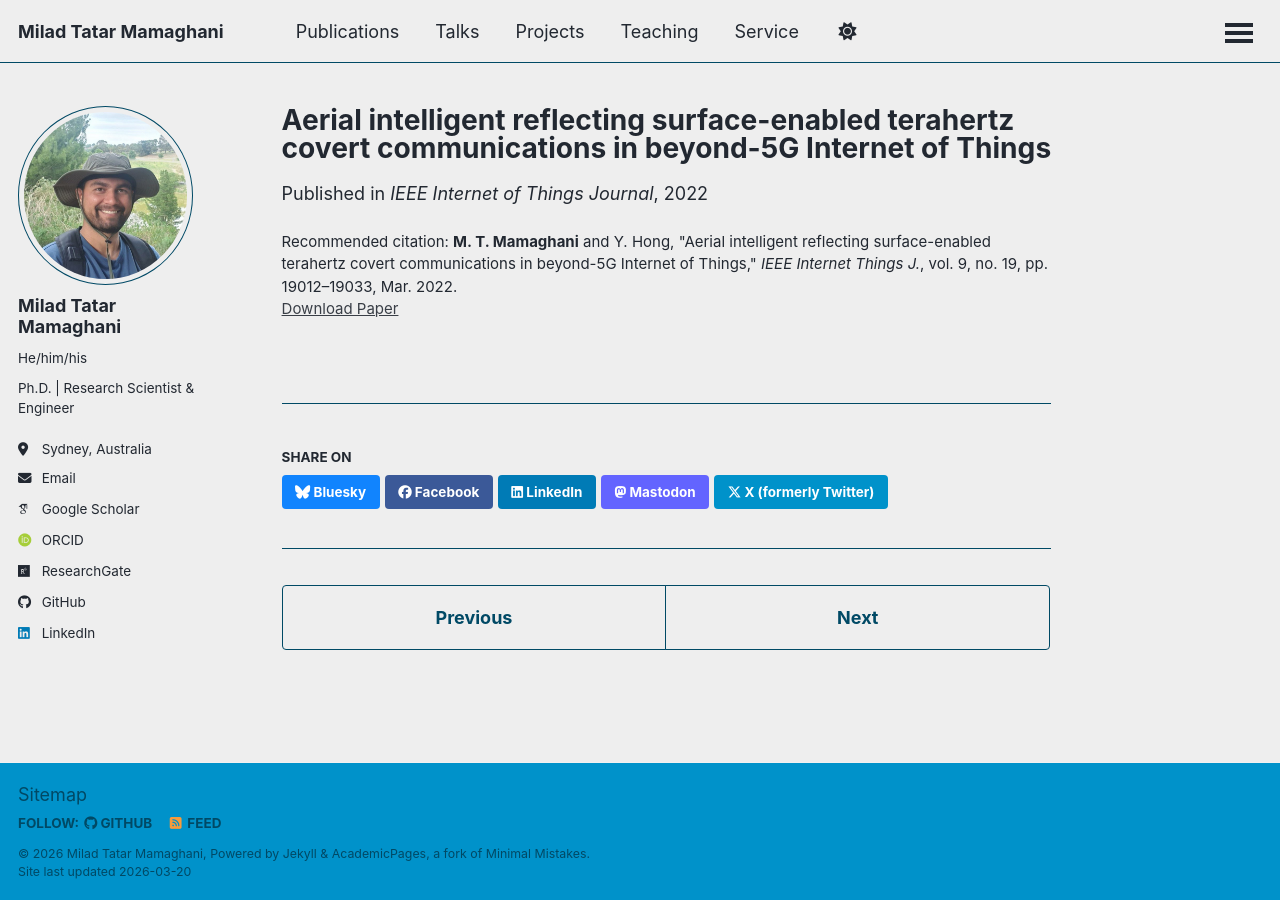
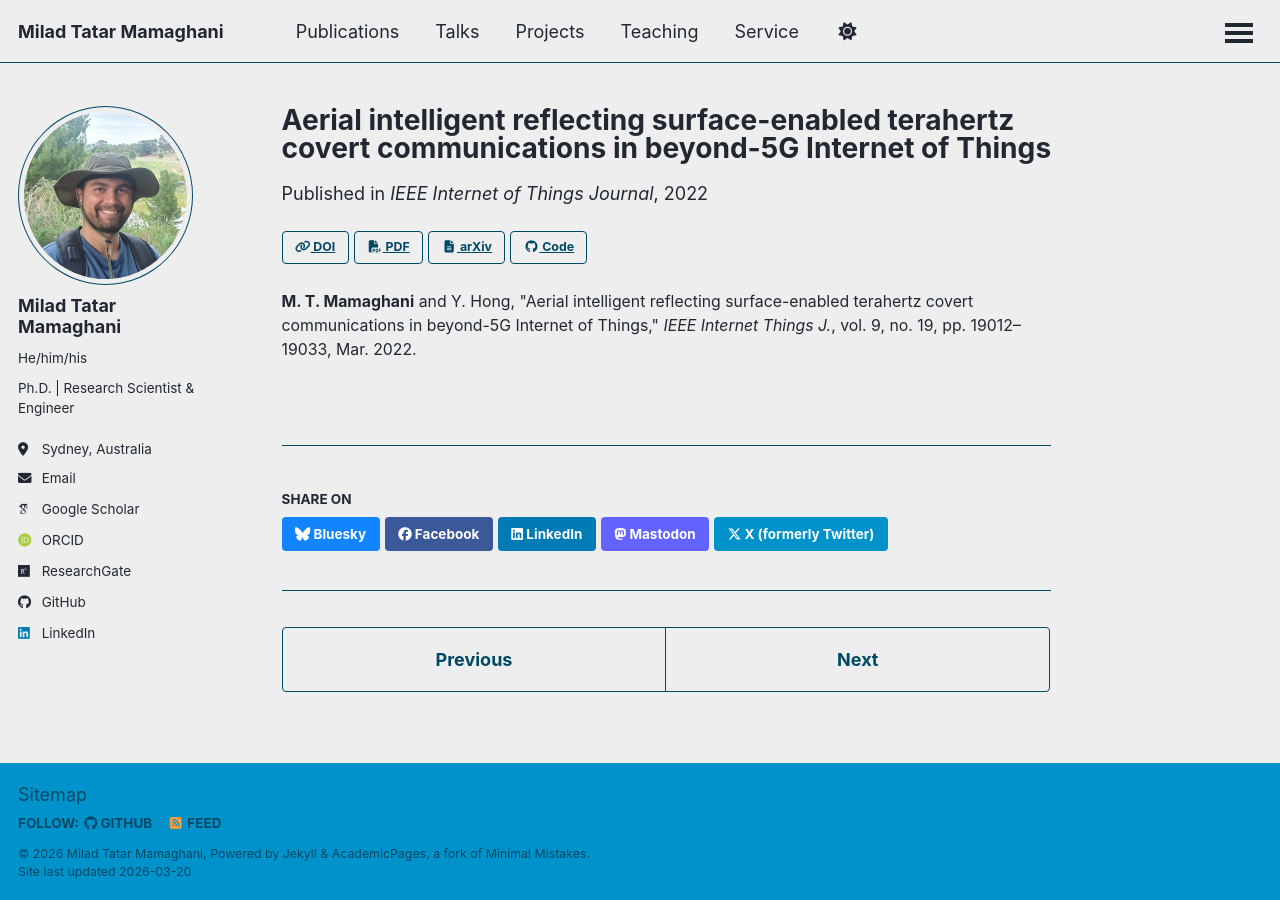
Before and after one commit to miladtm94/miladtm94.github.io, a Jekyll site: the page built from _publications/2022-03-01-aerial-irs-thz-covert.md, in a window 1280 px wide. Built offline with Jekyll 4.4.1, drawn with Linux system fonts in a browser that asks for light colours; some web fonts are replaced; a script that is not in the unit is left out.

Commit message:
Convert all publication and talk links to button style
Replace plain <a> icon links with btn--inverse/btn--small buttons across:
- archive-single.html: publication list (DOI, PDF, arXiv, Code, Slides)
- single.html: individual publication page (DOI, PDF, arXiv, Code, Slides, Poster)
Also simplify the complex if/elsif citation chain in single.html.

Co-Authored-By: Claude Sonnet 4.6 <noreply@anthropic.com>

```diff
--- a/_layouts/single.html
+++ b/_layouts/single.html
@@ -47,30 +47,18 @@ layout: default
       <section class="page__content" itemprop="text">
         {{ content }}
 
-        {% if page.citation and page.paperurl and page.slidesurl and page.bibtexurl %}
-          <p style="font-size: smaller">Recommended citation: {{ page.citation }}<br /><a href="{{ page.paperurl }}">Download Paper</a> | <a href="{{ page.slidesurl }}">Download Slides</a> | <a href="{{ page.bibtexurl }}">Download Bibtex</a></p>
-        {% elsif page.citation and page.paperurl and page.slidesurl %}
-          <p style="font-size: smaller">Recommended citation: {{ page.citation }}<br /><a href="{{ page.paperurl }}">Download Paper</a> | <a href="{{ page.slidesurl }}">Download Slides</a></p>
-        {% elsif page.citation and page.paperurl and page.bibtexurl %}
-          <p style="font-size: smaller">Recommended citation: {{ page.citation }}<br /><a href="{{ page.paperurl }}">Download Paper</a> | <a href="{{ page.bibtexurl }}">Download Bibtex</a></p>
-        {% elsif page.citation and page.paperurl %}
-          <p style="font-size: smaller">Recommended citation: {{ page.citation }}<br /><a href="{{ page.paperurl }}">Download Paper</a></p>
-        {% elsif page.citation and page.slidesurl and page.bibtexurl %}
-          <p style="font-size: smaller">Recommended citation: {{ page.citation }}<br /><a href="{{ page.slidesurl }}">Download Slides</a> | <a href="{{ page.bibtexurl }}">Download Bibtex</a></p>
-        {% elsif page.citation and page.slidesurl %}
-          <p style="font-size: smaller">Recommended citation: {{ page.citation }}<br /><a href="{{ page.slidesurl }}">Download Slides</a></p>
-        {% elsif page.slidesurl and page.bibtexurl %}
-          <p style="font-size: smaller"><a href="{{ page.slidesurl }}">Download Slides</a> | <a href="{{ page.bibtexurl }}">Download Bibtex</a></p>
-        {% elsif page.paperurl and page.bibtexurl %}
-          <p style="font-size: smaller"><a href="{{ page.paperurl }}">Download Paper</a> | <a href="{{ page.bibtexurl }}">Download Bibtex</a></p>
-        {% elsif page.citation and page.bibtexurl %}
-          <p style="font-size: smaller">Recommended citation: {{ page.citation }}<br /><a href="{{ page.bibtexurl }}">Download Bibtex</a></p>
-        {% elsif page.citation %}
-          <p style="font-size: smaller">Recommended citation: {{ page.citation }}</p>
-        {% elsif page.slidesurl %}
-          <p style="font-size: smaller"><a href="{{ page.slidesurl }}">Download Slides</a></p>
-        {% elsif page.bibtexurl %}
-          <p style="font-size: smaller"><a href="{{ page.bibtexurl }}">Download Bibtex</a></p>
+        {% if page.doiurl or page.paperurl or page.arxivurl or page.codeurl or page.slidesurl or page.posterurl %}
+          <p>
+            {% if page.doiurl %}<a href="{{ page.doiurl }}" target="_blank" class="btn btn--inverse btn--small"><i class="fas fa-fw fa-link"></i>&nbsp;DOI</a>{% endif %}
+            {% if page.paperurl %}<a href="{{ page.paperurl }}" target="_blank" class="btn btn--inverse btn--small"><i class="fas fa-fw fa-file-pdf"></i>&nbsp;PDF</a>{% endif %}
+            {% if page.arxivurl %}<a href="{{ page.arxivurl }}" target="_blank" class="btn btn--inverse btn--small"><i class="fas fa-fw fa-file-alt"></i>&nbsp;arXiv</a>{% endif %}
+            {% if page.codeurl %}<a href="{{ page.codeurl }}" target="_blank" class="btn btn--inverse btn--small"><i class="fab fa-fw fa-github"></i>&nbsp;Code</a>{% endif %}
+            {% if page.slidesurl %}<a href="{{ page.slidesurl }}" target="_blank" class="btn btn--primary btn--small"><i class="fas fa-fw fa-chalkboard-teacher"></i>&nbsp;Slides</a>{% endif %}
+            {% if page.posterurl %}<a href="{{ page.posterurl }}" target="_blank" class="btn btn--primary btn--small"><i class="fas fa-fw fa-image"></i>&nbsp;Poster</a>{% endif %}
+          </p>
+        {% endif %}
+        {% if page.citation %}
+          <p style="font-size:0.88em;">{{ page.citation }}</p>
         {% endif %}
 
         {% if page.link %}<div><a href="{{ page.link }}" class="btn">{{ site.data.ui-text[site.locale].ext_link_label | default: "Direct Link" }}</a></div>{% endif %}
```
Also changed, not shown: _includes/archive-single.html (+7 -29 lines).
